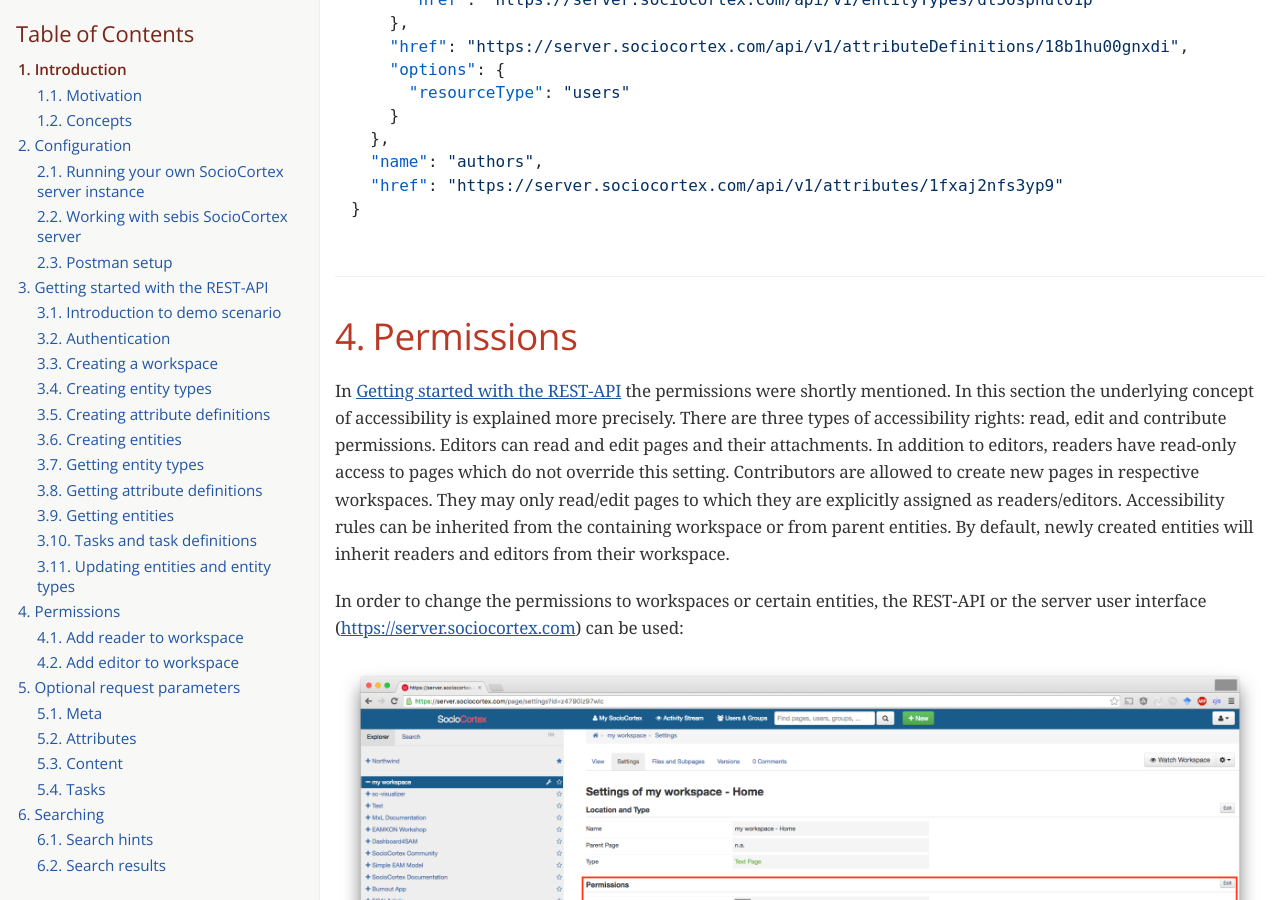
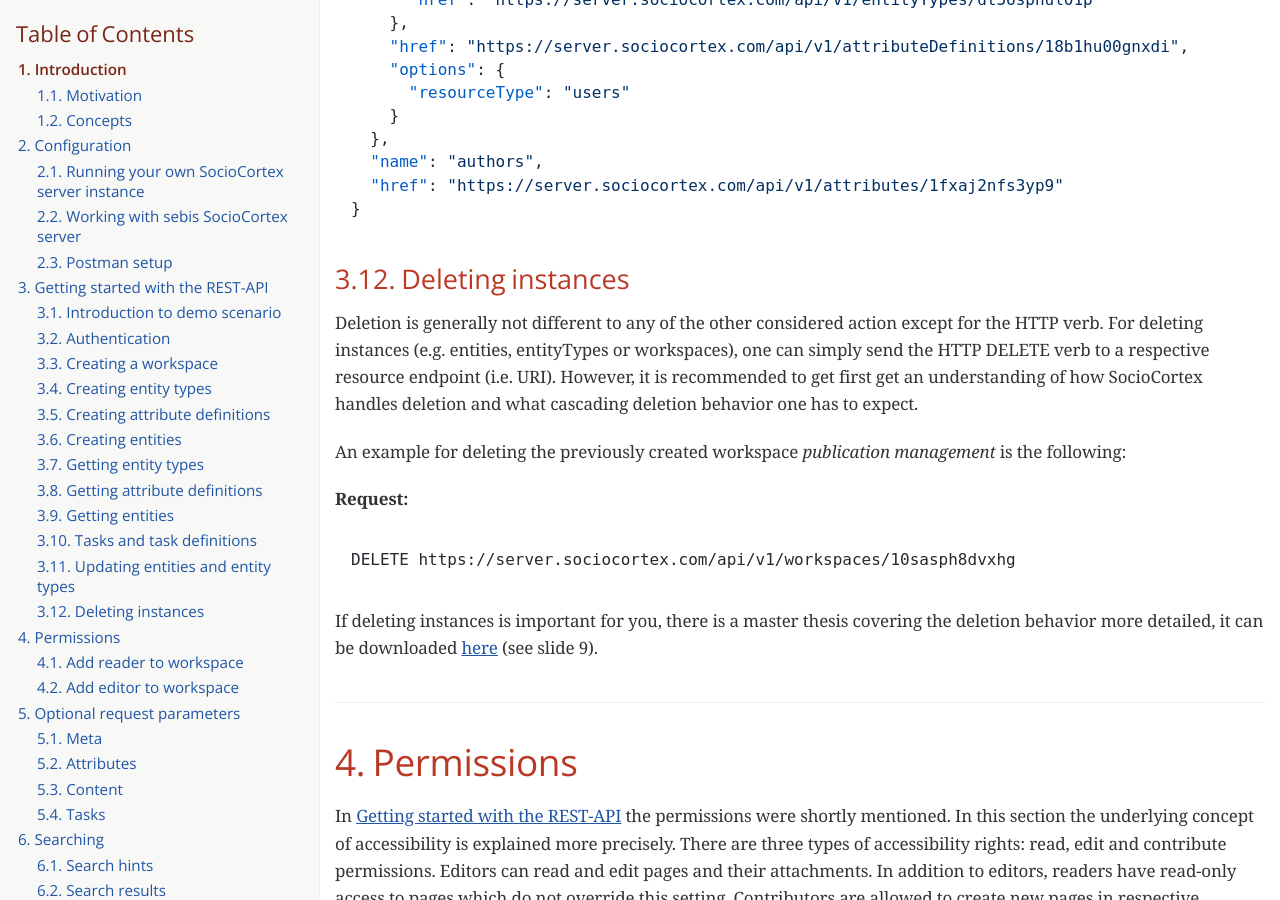
Before and after one commit to manoj5864/sociocortex, a Jekyll site: the page built from tutorial-rest-api.html, in a window 1280 px wide and 900 px high, scrolled down 50788 px. Built offline with Jekyll 4.4.1, drawn with Linux system fonts in a browser that asks for light colours; nearby versions of some CDN libraries; some web fonts are replaced; some of the changed text lies outside the part shown.

Commit message:
update for sc-rest-api-tutorial

```diff
--- a/_includes/rest-api-tutorial.html
+++ b/_includes/rest-api-tutorial.html
@@ -420,9 +420,6 @@
 <body class="article toc2 toc-left">
 <div id="header">
 <h1>SocioCortex Tutorial</h1>
-<div class="details">
-<br>
-</div>
 <div id="toc" class="toc2">
 <div id="toctitle">Table of Contents</div>
 <ul class="sectlevel1">
@@ -452,6 +449,7 @@
 <li><a href="#_getting_entities">3.9. Getting entities</a></li>
 <li><a href="#_tasks_and_task_definitions">3.10. Tasks and task definitions</a></li>
 <li><a href="#_updating_entities_and_entity_types">3.11. Updating entities and entity types</a></li>
+<li><a href="#_deleting_instances">3.12. Deleting instances</a></li>
 </ul>
 </li>
 <li><a href="#_permissions">4. Permissions</a>
@@ -610,7 +608,7 @@
 <div class="sect2">
 <h3 id="_running_your_own_sociocortex_server_instance"><a class="anchor" href="#_running_your_own_sociocortex_server_instance"></a>2.1. Running your own SocioCortex server instance</h3>
 <div class="paragraph">
-<p>If you want to run your own SocioCortex server, start with the setup of the server by cloning the repository from <a href="https://bitbucket.org/sebischair/sociocortex" class="bare">https://bitbucket.org/sebischair/sociocortex</a> and follow the instruction given in the Readme-section of the repository.</p>
+<p>If you want to run your own SocioCortex server, you&#8217;ll find instructions and all necessary files for an on-premise installation <a href="https://server.sociocortex.com/pages/12nwc2038m7y3/Getting-started-with-SC-server-deployment">here</a>.</p>
 </div>
 <div class="paragraph">
 <p>As you will work with a different server domain as the sebis SocioCortex server, you need to adjust all the URIs in the Postman collection throughout this tutorial and replace <em>server.sociocortex.com</em> with your respective server url (e.g. if running the server locally <em>localhost:8083</em>).</p>
@@ -628,7 +626,7 @@
 <div class="title">Figure 3: SocioCortex server</div>
 </div>
 <div class="paragraph">
-<p>Alternatively, you can register over the REST-API itself as outlined in <a href="#_authentication">Authentication</a>.</p>
+<p>Alternatively, you can register over the REST-API itself as outlined in the upcoming section <a href="#_authentication">Authentication</a>.</p>
 </div>
 </div>
 <div class="sect2">
@@ -2809,6 +2807,27 @@
 </div>
 </div>
 </div>
+<div class="sect2">
+<h3 id="_deleting_instances"><a class="anchor" href="#_deleting_instances"></a>3.12. Deleting instances</h3>
+<div class="paragraph">
+<p>Deletion is generally not different to any of the other considered action except for the HTTP verb. For deleting instances (e.g. entities, entityTypes or workspaces), one can simply send the HTTP DELETE verb to a respective resource endpoint (i.e. URI).
+However, it is recommended to get first get an understanding of how SocioCortex handles deletion and what cascading deletion behavior one has to expect.</p>
+</div>
+<div class="paragraph">
+<p>An example for deleting the previously created workspace <em>publication management</em> is the following:</p>
+</div>
+<div class="paragraph">
+<p><strong>Request:</strong></p>
+</div>
+<div class="listingblock">
+<div class="content">
+<pre class="highlightjs highlight"><code class="language-bash" data-lang="bash">DELETE https://server.sociocortex.com/api/v1/workspaces/10sasph8dvxhg</code></pre>
+</div>
+</div>
+<div class="paragraph">
+<p>If deleting instances is important for you, there is a master thesis covering the deletion behavior more detailed, it can be downloaded <a href="https://wwwmatthes.in.tum.de/file/dzbsz5buctgj/Sebis-Public-Website/-/Master-s-Thesis-Tobias-Schrade/MT%20Tobias%20Schrade%20-%20Final%20Presentation.pdf">here</a> (see slide 9).</p>
+</div>
+</div>
 </div>
 </div>
 <div class="sect1">
```
Also changed, not shown: other parts of _includes/rest-api-tutorial.html (+1 -1 lines).
